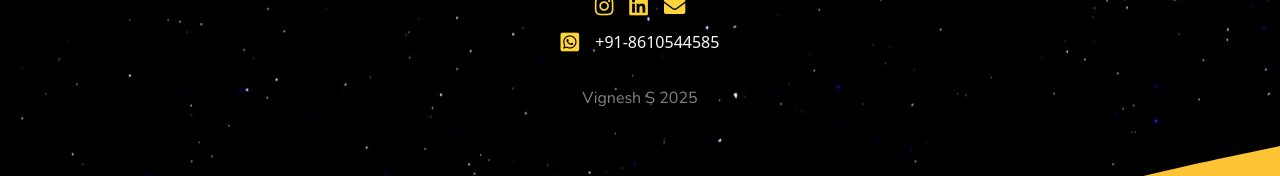
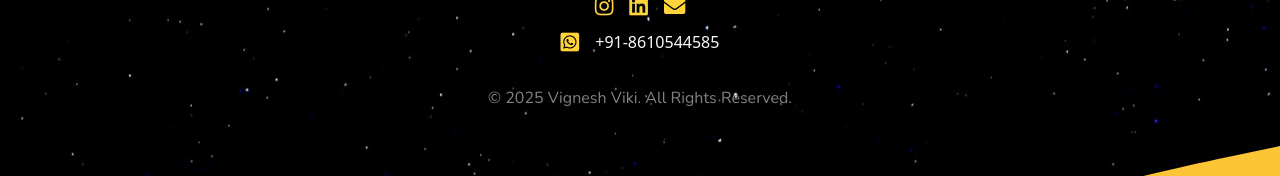
Before and after one commit to vikeyvignes/my-portfolio-new-1306, a React (Create React App) app: page /details in a window 1280 px wide. Shown: the part 1207-1383 px from the top of the page. Built offline with nearby package versions, Linux system fonts and the light colour scheme.

Commit message:
added links in portfolio ui

```diff
--- a/src/components/Footer.jsx
+++ b/src/components/Footer.jsx
@@ -24,7 +24,7 @@ const Footer = () => {
           className="subtitle fs-6 text-center py-3"
           style={{ color: "#828282" }}
         >
-          Vignesh S 2025
+          © 2025 Vignesh Viki. All Rights Reserved.
         </p>
       </div>
       <div style={{ width: "100%", overflow: "hidden" }}>
```
